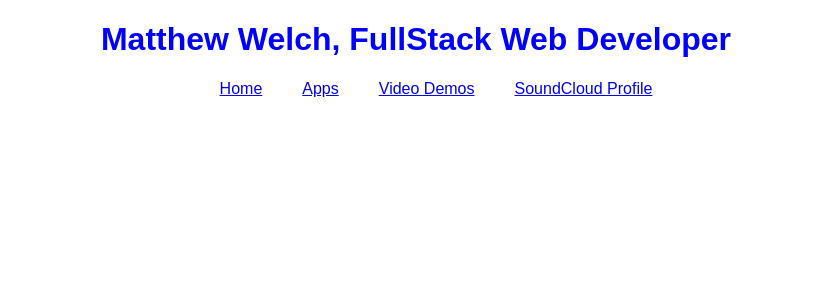
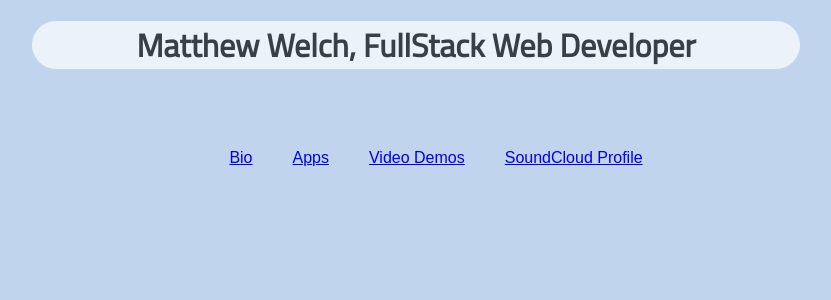
Before and after one commit to DMW9400/my_site, a React (Create React App) app: page / in a window 1280 px wide. Shown: the top 300 px of the page, without its empty margins (224-1055 px from the left). Built offline with nearby package versions, Linux system fonts and the light colour scheme.

Commit message:
continue styling

```diff
--- a/public/index.html
+++ b/public/index.html
@@ -8,7 +8,7 @@
     <link rel="manifest" href="%PUBLIC_URL%/manifest.json">
     <link rel="shortcut icon" href="%PUBLIC_URL%/favicon.ico">
     <link href="https://fonts.googleapis.com/css?family=Noticia+Text" rel="stylesheet">
-
+    <link href="https://fonts.googleapis.com/css?family=Titillium+Web" rel="stylesheet">
     <title>Matthew Welch, WebDev</title>
   </head>
   <body>
--- a/src/App.js
+++ b/src/App.js
@@ -9,7 +9,9 @@ class App extends Component {
   render() {
     return (
       <div className="App">
-        <h1 className="name-header">Matthew Welch, FullStack Web Developer</h1>
+        <div id="header-div">
+          <h1 className="name-header">Matthew Welch, FullStack Web Developer</h1>
+        </div>
         <Route path="/" component={Navbar}></Route>
         <Switch>
           <Route exact path="/home" component={Home} />
--- a/src/components/Home.js
+++ b/src/components/Home.js
@@ -6,7 +6,7 @@ class Home extends React.Component {
   render(){
     return(
       <div>
-        <p>HOME</p>
+        <p id="bio-p"> I have always had a love of technology and slick user interfaces. After graduating from Tufts University with a degree in English I worked several jobs in publishing, the non-profit sector, and education. After spending several years as a grant director in Memphis, Tennessee, I decided to switch up my career path and push myself towards web development. After graduating from the Flatiron School, I'm ready to take my skills to the next level.  </p>
       </div>
     )
   }
--- a/src/components/Navbar.js
+++ b/src/components/Navbar.js
@@ -11,7 +11,7 @@ class Navbar extends Component {
       <div className="nav-div">
         <nav className="main-navbar">
           <ul className="nav-ul">
-            <li className="nav-li"><Link to="/home">Home</Link></li>
+            <li className="nav-li"><Link to="/bio">Bio</Link></li>
             <li className="nav-li"><Link to="/apps">Apps</Link></li>
             <li className="nav-li"><Link to="/videos">Video Demos</Link></li>
             <li className="nav-li"><a href="https://soundcloud.com/matthew-welch-6/" target="_blank">SoundCloud Profile</a></li>
--- a/src/components/component_styling.css
+++ b/src/components/component_styling.css
@@ -14,3 +14,25 @@
 .main-navbar {
   text-align:center;
 }
+
+h1 {
+  font-family: 'Titillium Web', sans-serif;
+  color: yellow;
+}
+
+body {
+  background-color: #C1D4EE;
+  }
+
+.name-header {
+  color: #393f47;
+
+
+}
+
+#header-div {
+  background-color: #ecf2f9;
+  border-radius: 25px;
+  width: 60%;
+  margin: 10px 10px 80px 20%;
+}
```
